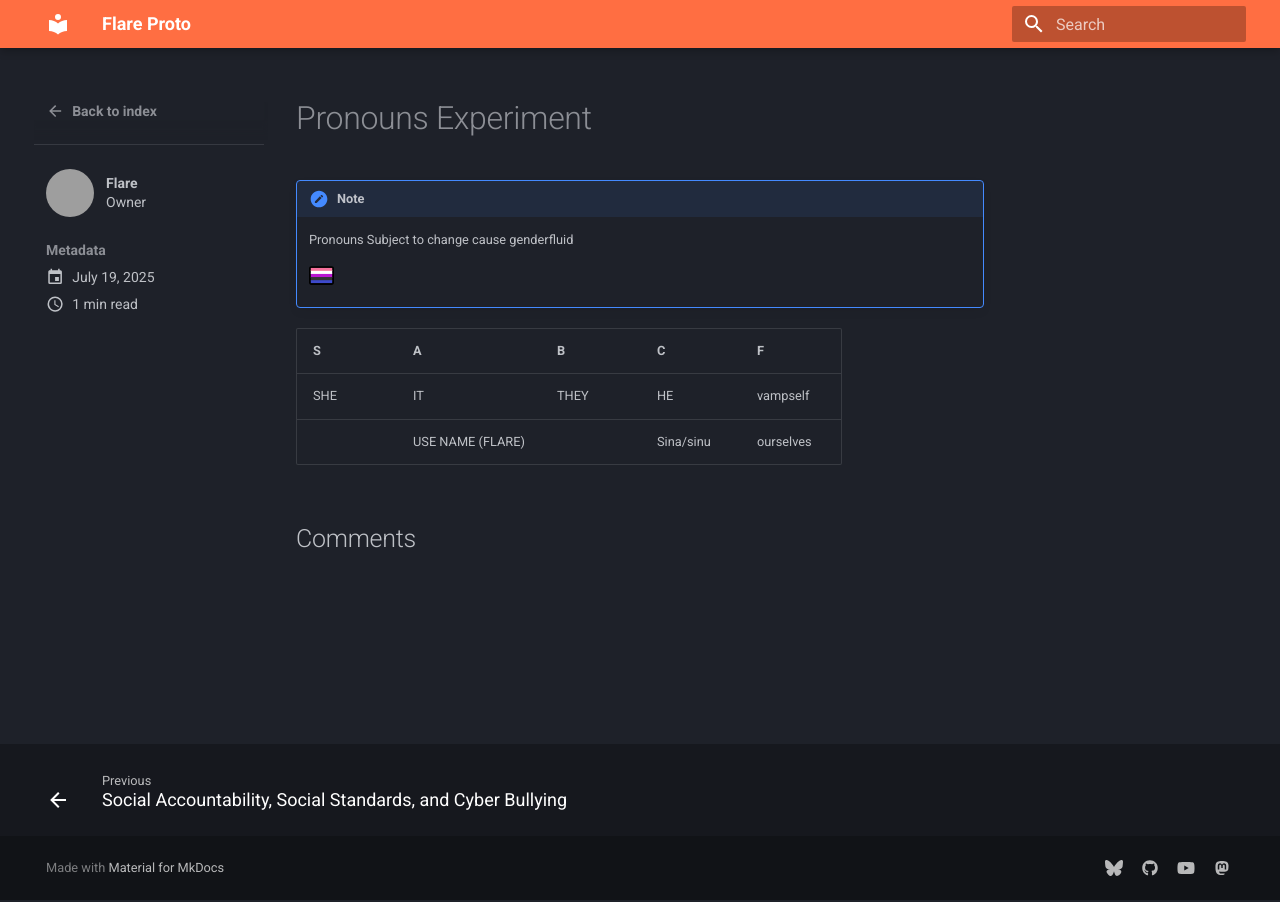
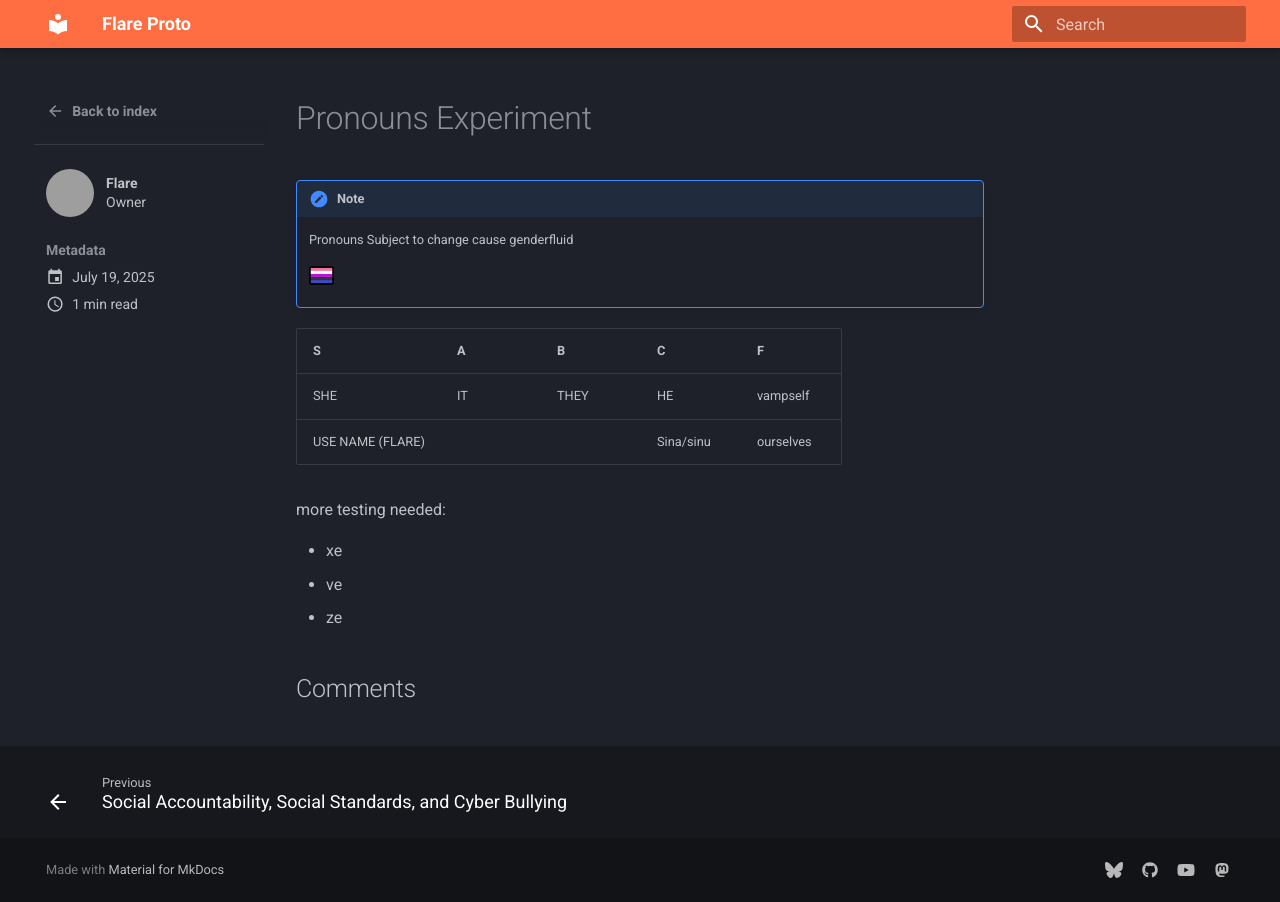
Before and after one commit to flare-proto/flare-proto.github.io, an MkDocs documentation site: the page built from docs/blog/posts/pronouns.md, in a window 1280 px wide. Built offline with MkDocs 1.6.1 and Material for MkDocs 9.7.7, drawn with Linux system fonts in a browser that asks for light colours; comment, search, counter and statistics services are not loaded; grey boxes are pictures that could not be loaded.

Commit message:
pronouns2

```diff
--- a/docs/blog/posts/pronouns.md
+++ b/docs/blog/posts/pronouns.md
@@ -14,4 +14,10 @@ comments: true
 | S | A | B | C | F |
 | - | - | - | - | - |
 | SHE | IT | THEY | HE | vampself |
-|   | USE NAME (FLARE) | |Sina/sinu| ourselves
+| USE NAME (FLARE) |  | |Sina/sinu| ourselves
+
+more testing needed:
+
+- xe
+- ve
+- ze
```
